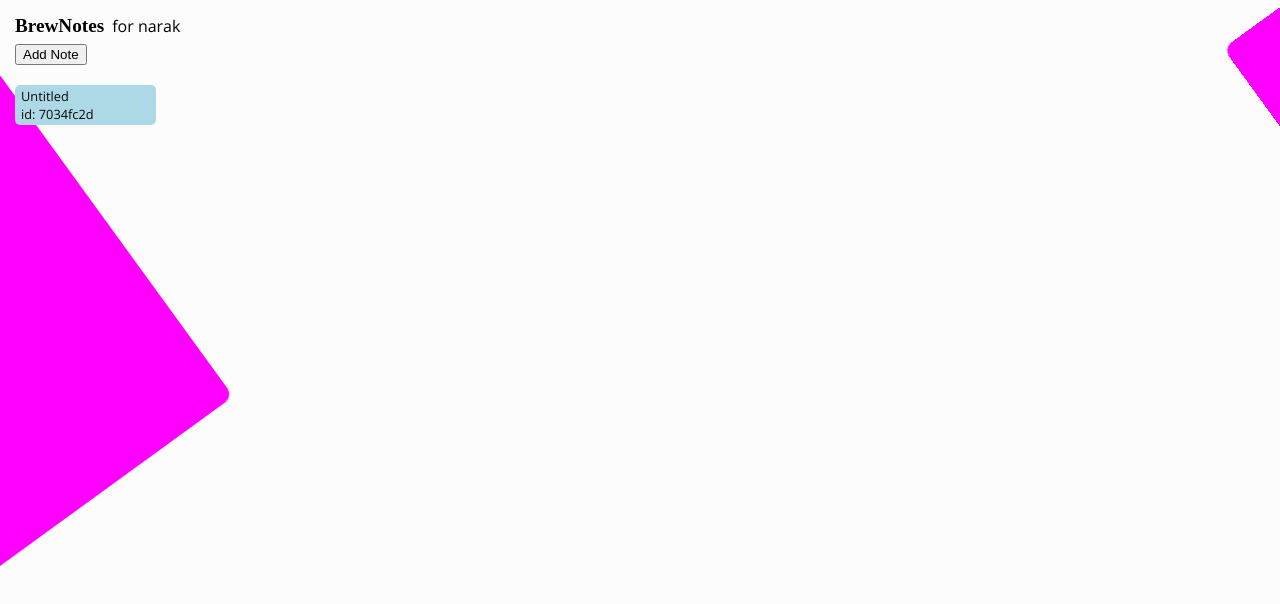
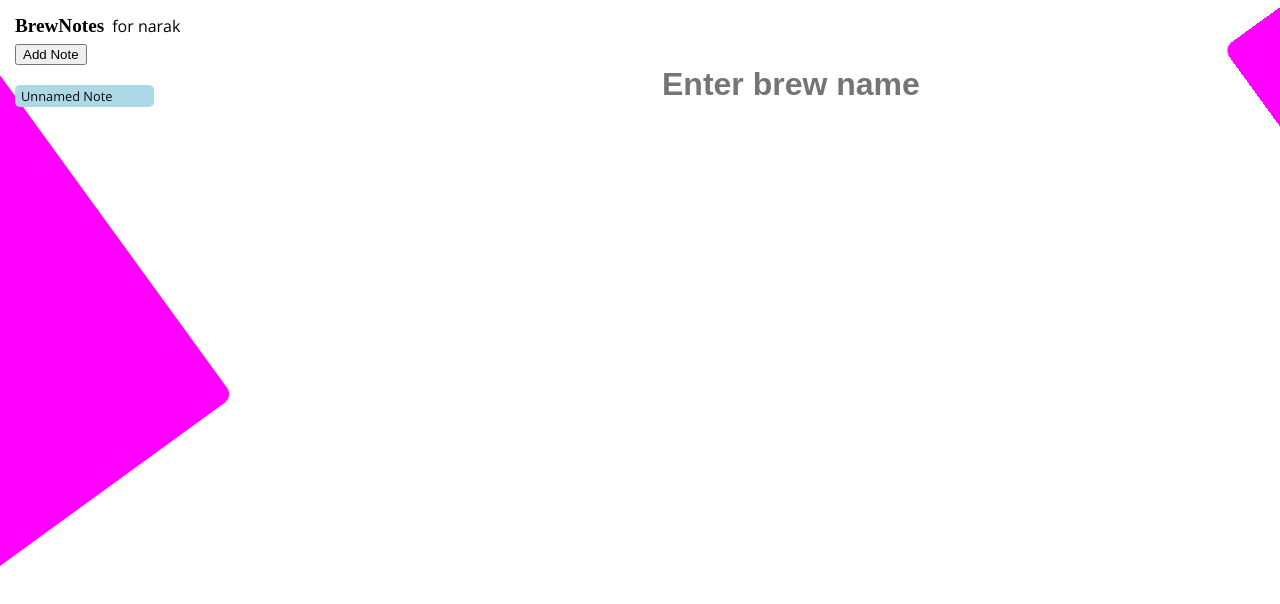
Before and after one commit to narak/brewnotes.online, a React app: page / in a window 1280 px wide. Both pictures are taken after a click on the button "Add Note". Shown: the top 604 px of the page. Built offline with nearby package versions, Linux system fonts and the light colour scheme; a web font is replaced by a local one.

Commit message:
Stores selectedIndex instead of selectedNote so selectedNote doesn't stale when the note updates Always shows details and instead uses focused/blurred for disabling key actions Auto selects newly added note Adds basic brew name editing Adds keyMirror util and adds beer styles constant

```diff
--- a/src/components/app.css
+++ b/src/components/app.css
@@ -1,8 +1,15 @@
 :import('../colors.css') {
+    white: white;
     magenta: magenta;
     black: black;
 }
 
+html,
+body {
+    height: 100%;
+    width: 100%;
+    background: white;
+}
 .logo {
     margin: 0 8px 0 0;
     font-family: 'Pattaya', cursive;
@@ -14,7 +21,7 @@
 .header {
     z-index: 1;
     color: black;
-    padding:5px 0;
+    padding: 5px 0;
 }
 
 .triangle {
--- /dev/null
+++ b/src/components/common/form/TextInput.js
@@ -0,0 +1,14 @@
+import styles from './form.css';
+
+import React from 'react';
+import cns from 'classnames';
+
+export default class TextInput extends React.PureComponent {
+    render() {
+        const cls = cns(styles.input, this.props.className);
+
+        return <input {...this.props} className={cls} onChange={this.onChange} />;
+    }
+
+    onChange = e => this.props.onChange(e.target.name, e.target.value);
+}
--- /dev/null
+++ b/src/components/common/form/form.css
@@ -0,0 +1,12 @@
+:import('../../../colors.css') {
+    blue: blue;
+}
+
+.input {
+    background: none;
+    border: none;
+    outline: none;
+}
+.input:focus {
+    border-bottom: 1px solid blue;
+}
--- a/src/components/containers/Notes.js
+++ b/src/components/containers/Notes.js
@@ -19,8 +19,8 @@ export default class Notes extends React.PureComponent {
         const notes = localNotes ? Immutable.fromJS(JSON.parse(localNotes)) : Immutable.List();
         this.state = {
             notes,
-            selectedNote: notes.get(0),
-            isShowingDetails: false,
+            selectedIndex: notes.size ? 0 : undefined,
+            isDetailsFocused: false,
         };
     }
 
@@ -35,9 +35,9 @@ export default class Notes extends React.PureComponent {
     getKeyBinds = () => {
         return [
             // enter
-            { keys: [13], callback: this.onOpenDetails },
+            { keys: [13], callback: this.onFocusDetails },
             // esc
-            { keys: [27], callback: this.onCloseDetails },
+            { keys: [27], callback: this.onBlurDetails },
             // backspace
             { keys: [8], callback: this.onDeleteNote },
             // backspace, delete
@@ -50,7 +50,12 @@ export default class Notes extends React.PureComponent {
     }
 
     render() {
-        const { notes, selectedNote, isShowingDetails } = this.state;
+        const { notes, selectedIndex, isDetailsFocused } = this.state;
+
+        let selectedNote;
+        if (selectedIndex !== undefined) {
+            selectedNote = notes.get(selectedIndex);
+        }
 
         return (
             <Fragment>
@@ -63,30 +68,51 @@ export default class Notes extends React.PureComponent {
                     notes={notes}
                     selectedNote={selectedNote}
                     onSelect={this.onSelect}
-                    disableKeys={isShowingDetails}
+                    disableKeys={selectedNote && isDetailsFocused}
                 />
 
-                {isShowingDetails ? (
-                    <Details note={selectedNote} onCloseDetails={this.onCloseDetails} />
+                {selectedNote ? (
+                    <Details
+                        note={selectedNote}
+                        onBlurDetails={this.onBlurDetails}
+                        onUpdate={this.onUpdate}
+                    />
                 ) : null}
             </Fragment>
         );
     }
 
-    onOpenDetails = () => this.setState({ isShowingDetails: true });
+    onFocusDetails = () => this.setState({ isDetailsFocused: true });
 
-    onCloseDetails = () => this.setState({ isShowingDetails: false });
+    onBlurDetails = () => this.setState({ isDetailsFocused: false });
 
-    onSelect = note => this.setState({ selectedNote: note });
+    onSelect = note => {
+        this.setState({
+            selectedIndex: this.state.notes.findIndex(_note => _note.get('id') === note.get('id')),
+        });
+    };
 
-    onDeleteNote = (note = this.state.selectedNote) => {
+    onUpdate = note => {
+        const { notes } = this.state;
+        const index = this.state.notes.findIndex(_note => _note.get('id') === note.get('id'));
+        this.setState({ notes: notes.set(index, note) });
+    };
+
+    onDeleteNote = note => {
+        if (!note) {
+            note = this.state.notes.get(this.state.selectedIndex);
+        }
+
         const notes = this.state.notes.filter(_note => _note.get('id') !== note.get('id'));
         this.setState({ notes });
     };
 
     onAddNote = () => {
+        const { notes } = this.state;
+        const indexBeforeAdd = notes.size;
         this.setState({
-            notes: this.state.notes.push(Immutable.Map({ id: uuid(true), name: 'Untitled' })),
+            notes: notes.push(Immutable.Map({ id: uuid(true) })),
+            selectedIndex: indexBeforeAdd,
         });
     };
 }
--- a/src/components/notes/Details.js
+++ b/src/components/notes/Details.js
@@ -1,9 +1,37 @@
 import styles from './details.css';
 
 import React from 'react';
+import ReactDOM from 'react-dom';
+import TextInput from 'components/common/form/TextInput';
 
 export default class Details extends React.PureComponent {
+    componentDidUpdate({ note: prevNote }) {
+        const { note: newNote } = this.props;
+
+        // If a new note with no name has been selected, focus the name field.
+        if (newNote.get('id') !== prevNote.get('id') && !newNote.get('name')) {
+            const $name = ReactDOM.findDOMNode(this.refs.nameFld);
+            $name.focus();
+        }
+    }
+
     render() {
-        return <div className={styles.container}>Hello Details</div>;
+        const { note } = this.props;
+        return (
+            <div className={styles.container}>
+                <TextInput
+                    ref="nameFld"
+                    name="name"
+                    placeholder="Enter brew name"
+                    value={note.get('name') || ''}
+                    onChange={this.onChange}
+                    className={styles.title}
+                />
+            </div>
+        );
     }
+
+    onChange = (name, value) => {
+        this.props.onUpdate(this.props.note.set(name, value));
+    };
 }
--- a/src/components/notes/Tile.js
+++ b/src/components/notes/Tile.js
@@ -8,7 +8,7 @@ export default class Note extends React.PureComponent {
     componentDidUpdate(prevProps, prevState) {
         if (!prevProps.isSelected && this.props.isSelected) {
             const $el = ReactDOM.findDOMNode(this);
-            $el.scrollIntoView({ block: 'start', behavior: 'smooth' });
+            $el.scrollIntoViewIfNeeded();
         }
     }
 
@@ -17,7 +17,7 @@ export default class Note extends React.PureComponent {
 
         const attrs = [];
         note.forEach((val, key) => {
-            if (key === 'name') return;
+            if (key === 'name' || key === 'id') return;
 
             attrs.push(
                 <div key={key}>
@@ -30,7 +30,7 @@ export default class Note extends React.PureComponent {
 
         return (
             <div className={cls} onClick={this.onClick}>
-                <div>{note.get('name')}</div>
+                <div>{note.get('name') || 'Unnamed Note'}</div>
                 {attrs}
             </div>
         );
--- a/src/components/notes/details.css
+++ b/src/components/notes/details.css
@@ -1,4 +1,11 @@
 .container {
+    vertical-align: top;
     display: inline-block;
     width: 50%;
+    padding-left: 20px;
 }
+
+.title {
+    font-size: 2rem;
+    font-weight: 600;
+}
--- a/src/components/notes/list.css
+++ b/src/components/notes/list.css
@@ -1,9 +1,10 @@
 .list {
+    vertical-align: top;
     display: inline-block;
     position: relative;
     margin-top: 20px;
     width: 50%;
-    margin-right: 10px;
+    padding-right: 10px;
 }
 
 .grid {
--- a/src/decorators/bindKeys.js
+++ b/src/decorators/bindKeys.js
@@ -63,7 +63,7 @@ class ManageKeyBindings {
         if (listener) {
             let callback = listener.callback;
             if (typeof callback === 'function') {
-                callback(this._keyStack);
+                callback();
             }
         } else {
             this._keyStack = [];
@@ -117,8 +117,8 @@ export default function bindKeys(comp) {
         const displayName =
             DecoratedComponent.displayName || DecoratedComponent.name || 'Component';
 
-        return class LayeredComponent extends React.PureComponent {
-            static displayName = `layeredComponent(${displayName})`;
+        return class BindKeys extends React.PureComponent {
+            static displayName = `BindKeys(${displayName})`;
 
             static contextTypes = Object.assign({}, DecoratedComponent.contextTypes);
 
```
Also changed, not shown: src/constants/BeerConstants.js (added, +61 -0 lines), src/utils/keyMirror.js (added, +44 -0 lines).
